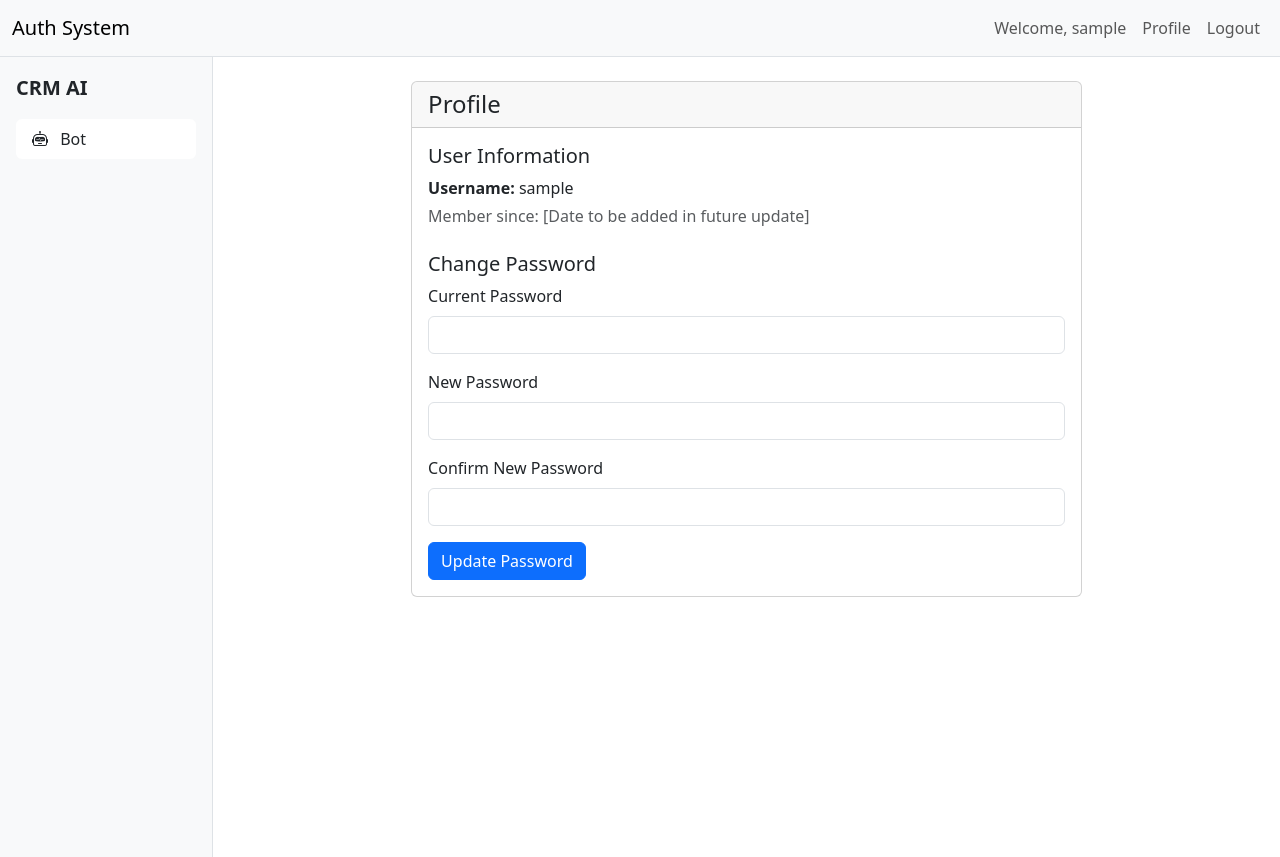
After one commit to Alujan18/flask-auth-system, a Flask app: page /profile in a window 1280 px wide. The commit adds this page. Run offline with Flask 3, Linux system fonts and the light colour scheme; the visitor is signed in with stand-in values (Sample User, id 1).

Commit message:
Agent query: Please verify: 1. Is the Profile link visible in the navbar instead of Change Password? 2. Can you access the profile page with the password change form? 3. Does the password change functionality still work correctly? 4. Has the Change Password button been removed from the dashboard?

```diff
--- a/routes.py
+++ b/routes.py
@@ -54,8 +54,8 @@ def dashboard():
         return redirect(url_for('login'))
     return render_template('dashboard.html', username=session['username'])
 
-@app.route('/change_password', methods=['GET', 'POST'])
-def change_password():
+@app.route('/profile', methods=['GET', 'POST'])
+def profile():
     if 'username' not in session:
         return redirect(url_for('login'))
 
@@ -68,18 +68,18 @@ def change_password():
 
         if not user.check_password(current_password):
             flash('Current password is incorrect', 'danger')
-            return redirect(url_for('change_password'))
+            return redirect(url_for('profile'))
 
         if new_password != confirm_password:
             flash('New passwords do not match', 'danger')
-            return redirect(url_for('change_password'))
+            return redirect(url_for('profile'))
 
         user.set_password(new_password)
         db.session.commit()
         flash('Password updated successfully', 'success')
-        return redirect(url_for('dashboard'))
+        return redirect(url_for('profile'))
 
-    return render_template('change_password.html')
+    return render_template('profile.html', username=session['username'])
 
 @app.route('/logout')
 def logout():
--- a/templates/base.html
+++ b/templates/base.html
@@ -15,7 +15,7 @@
             {% if session.username %}
             <div class="navbar-nav ms-auto">
                 <span class="nav-item nav-link">Welcome, {{ session.username }}</span>
-                <a class="nav-item nav-link" href="{{ url_for('change_password') }}">Change Password</a>
+                <a class="nav-item nav-link" href="{{ url_for('profile') }}">Profile</a>
                 <a class="nav-item nav-link" href="{{ url_for('logout') }}">Logout</a>
             </div>
             {% endif %}
--- a/templates/dashboard.html
+++ b/templates/dashboard.html
@@ -8,7 +8,6 @@
     <div class="card-body">
         <h5>Welcome, {{ username }}!</h5>
         <p>You are successfully logged in.</p>
-        <a href="{{ url_for('change_password') }}" class="btn btn-primary">Change Password</a>
     </div>
 </div>
 {% endblock %}
--- /dev/null
+++ b/templates/profile.html
@@ -0,0 +1,37 @@
+{% extends "base.html" %}
+
+{% block content %}
+<div class="row justify-content-center">
+    <div class="col-md-8">
+        <div class="card mb-4">
+            <div class="card-header">
+                <h4 class="mb-0">Profile</h4>
+            </div>
+            <div class="card-body">
+                <div class="mb-4">
+                    <h5>User Information</h5>
+                    <p class="mb-1"><strong>Username:</strong> {{ username }}</p>
+                    <p class="text-muted">Member since: [Date to be added in future update]</p>
+                </div>
+
+                <h5>Change Password</h5>
+                <form method="POST">
+                    <div class="mb-3">
+                        <label for="current_password" class="form-label">Current Password</label>
+                        <input type="password" class="form-control" id="current_password" name="current_password" required>
+                    </div>
+                    <div class="mb-3">
+                        <label for="new_password" class="form-label">New Password</label>
+                        <input type="password" class="form-control" id="new_password" name="new_password" required>
+                    </div>
+                    <div class="mb-3">
+                        <label for="confirm_password" class="form-label">Confirm New Password</label>
+                        <input type="password" class="form-control" id="confirm_password" name="confirm_password" required>
+                    </div>
+                    <button type="submit" class="btn btn-primary">Update Password</button>
+                </form>
+            </div>
+        </div>
+    </div>
+</div>
+{% endblock %}
```
